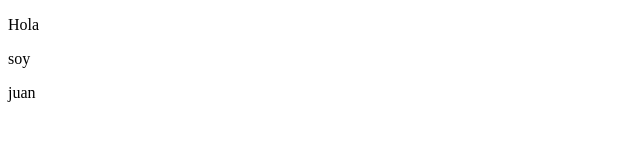
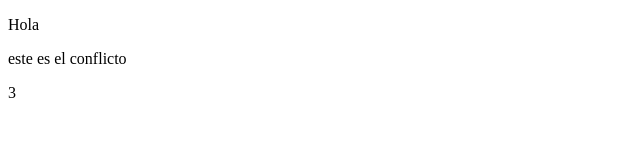
Before and after one commit to TheJB4/practica-vortex-git, a plain HTML site: page index.html in a window 1280 px wide. Shown: the whole page, without its empty margins (0-640 px from the left). Drawn offline with Linux system fonts and the light colour scheme.

Commit message:
generando un tercer conflicto

```diff
--- a/index.html
+++ b/index.html
@@ -7,7 +7,7 @@
 </head>
 <body>
     <p>Hola</p>
-    <p>soy</p>
-    <p>juan</p>
+    <p>este es el conflicto</p>
+    <p>3</p>
 </body>
 </html>
```
